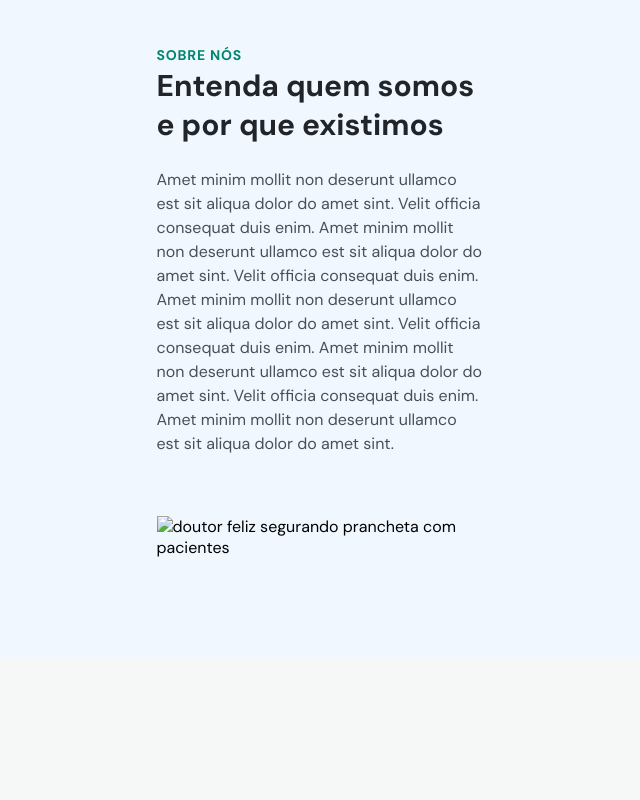
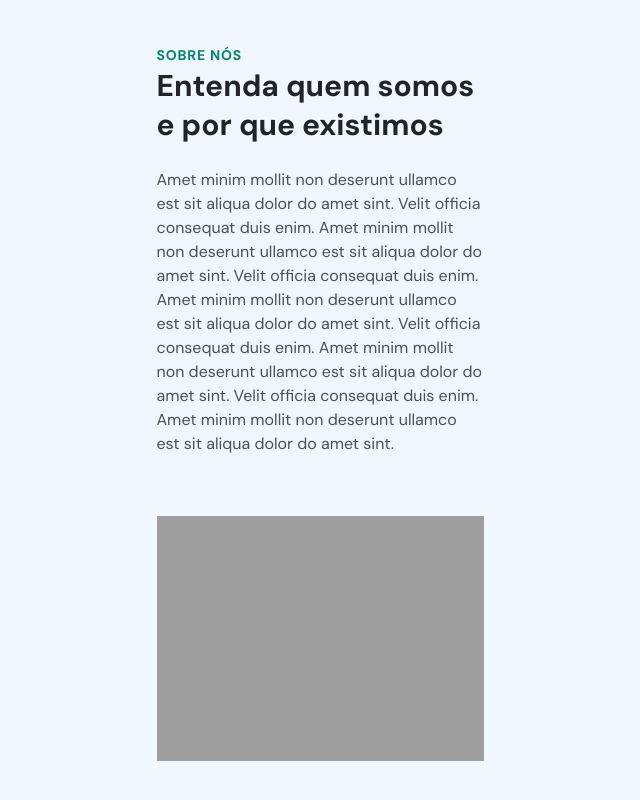
Before and after one commit to brunojbastos/DoctorCare, a plain HTML site: page index.html in a window 1280 px wide. Shown: the part 3206-4006 px from the top of the page, without its empty margins (320-960 px from the left). Before the commit the page ends 3864 px from the top, so only its background shows below. Drawn offline with nearby package versions, Linux system fonts and the light colour scheme; the site is published under a folder, as on GitHub Pages, so addresses that start at the root find nothing.

Commit message:
Version 3.1

```diff
--- a/index.html
+++ b/index.html
@@ -258,7 +258,7 @@
           Amet minim mollit non deserunt ullamco est sit aliqua dolor do amet sint. Velit officia consequat duis enim.
           Amet minim mollit non deserunt ullamco est sit aliqua dolor do amet sint.
         </p>
-        <img src="/assets/doutor-feliz-segurando-uma-prancheta-com-pacientes.png"
+        <img src="./assets/doutor-feliz-segurando-uma-prancheta-com-pacientes.png"
           alt="doutor feliz segurando prancheta com pacientes">
       </div>
     </div>
```
